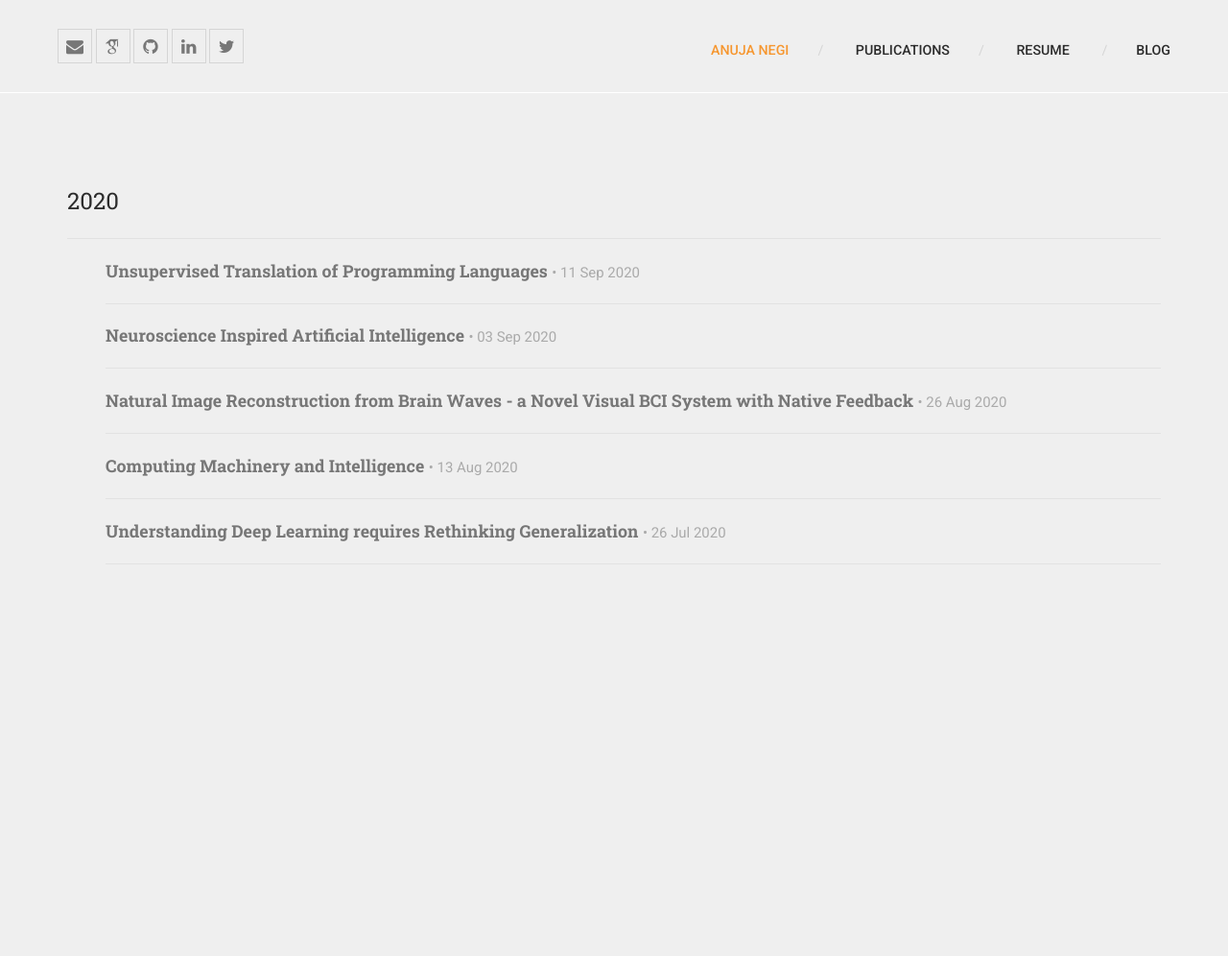
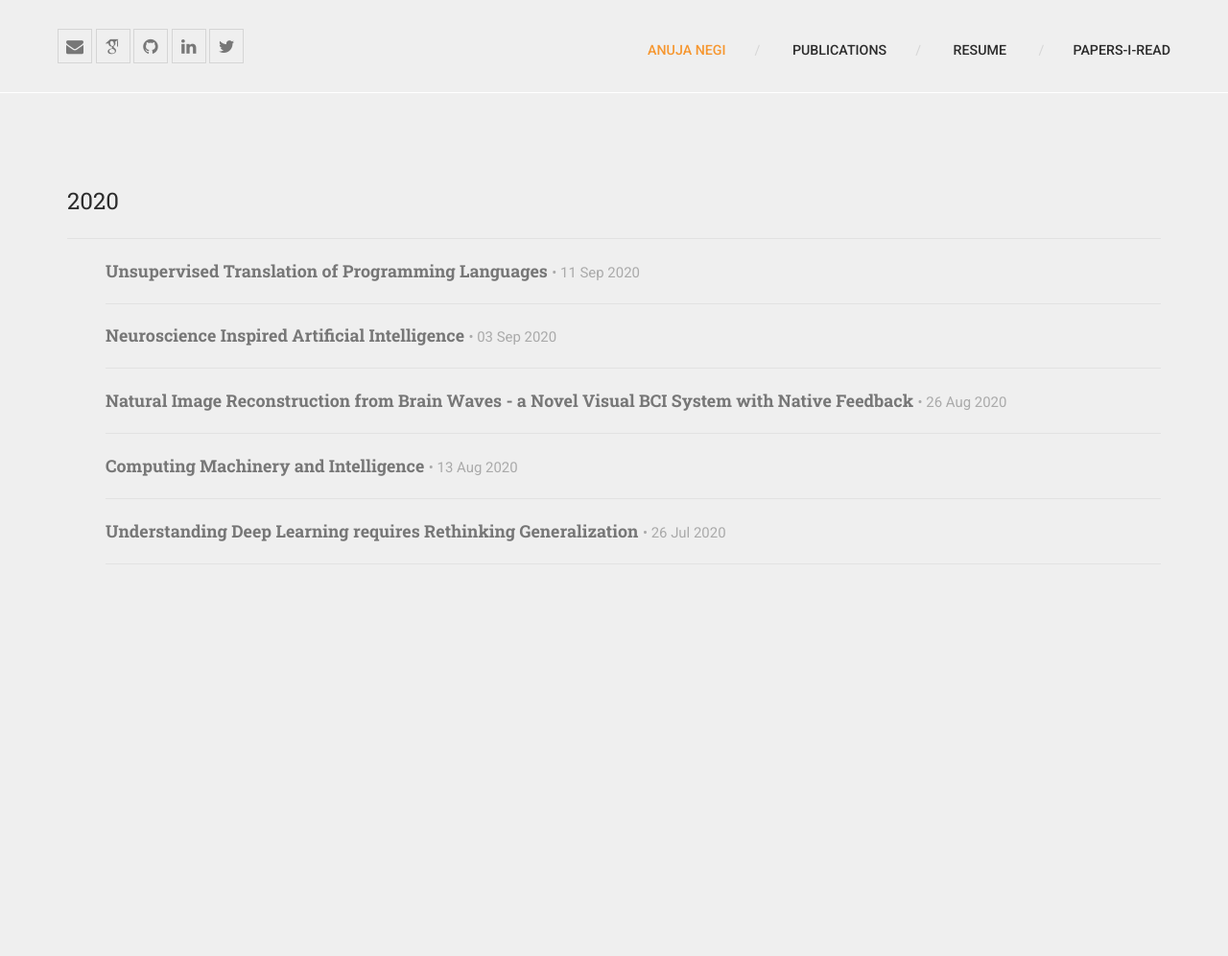
Before and after one commit to anujanegi/anujanegi.github.io, a Jekyll site: the page built from papers-I-read.html, in a window 1280 px wide. Shown: the whole page at 96% size. Built offline with Jekyll 4.4.1, drawn with Linux system fonts in a browser that asks for light colours; some web fonts are replaced.

Commit message:
Updated naming

```diff
--- a/_includes/header.html
+++ b/_includes/header.html
@@ -17,7 +17,7 @@
                     <li><a href="/publications">Publications</a></li>
                     <li><a href="https://drive.google.com/file/d/1ec3kSCqpBgW8UGdvzlg2mVDqjhYgCLjY/view?usp=sharing">Resume</a>
                     <!-- <li><a href="/fun">Fun Stuff</a></li> -->
-                    <li><a href="/blog">Blog</a></li>
+                    <li><a href="/papers-I-read">papers-I-read</a></li>
                 </ul>
             </div> <!-- /.menu-wrapper -->
         </div> <!-- /.row -->
@@ -28,7 +28,7 @@
             <li><a href="/publications">Publications</a></li>
             <li><a href="https://drive.google.com/file/d/1ec3kSCqpBgW8UGdvzlg2mVDqjhYgCLjY/view?usp=sharing">Resume</a>
             <!-- <li><a href="/fun">Fun Stuff</a></li> -->
-            <li><a href="/blog">Blog</a></li>
+            <li><a href="/papers-I-read">papers-I-read</a></li>
         </ul>
     </div>
 </header> <!-- /.site-header -->
--- a/blog.html
+++ b/papers-I-read.html
@@ -1,6 +1,6 @@
 ---
 layout: default
-title: Blog
+title: papers-I-read
 ---
 <div class="content-wrapper">
   <div class="inner-container container">
```
